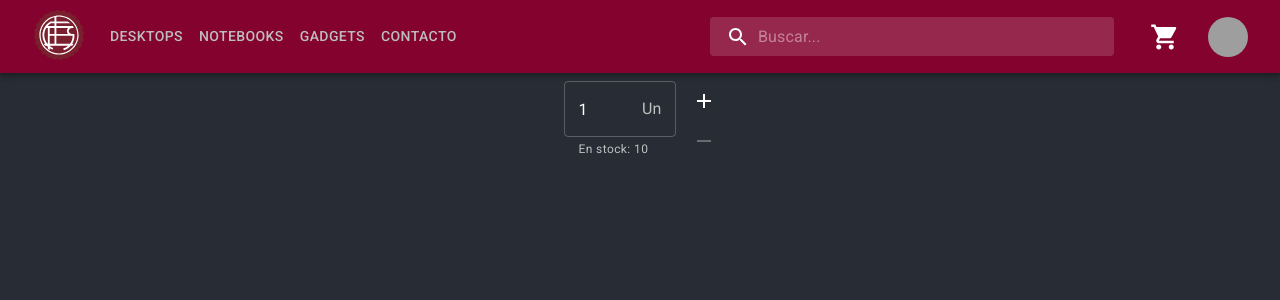
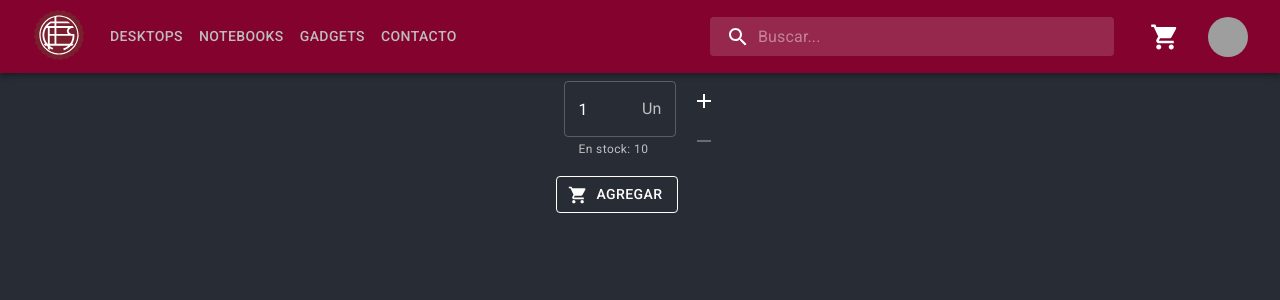
Before and after one commit to chjack10/Desafios-Coder-React, a React (Vite) app: page / in a window 1280 px wide. Shown: the top 300 px of the page. Built offline with nearby package versions, Linux system fonts and the light colour scheme; grey boxes are pictures that could not be loaded; the HTML template or start-up script is replaced by a standard one.

Commit message:
Added addToCart btn

```diff
--- a/src/components/ItemDetail/ItemCount.jsx
+++ b/src/components/ItemDetail/ItemCount.jsx
@@ -10,11 +10,16 @@ import RemoveIcon from '@mui/icons-material/Remove';
 import IconButton from '@mui/material/IconButton';
 import Stack from '@mui/material/Stack';
 import Box from '@mui/system/Box';
+import Button from '@mui/material/Button';
+import ShoppingCartIcon from '@mui/icons-material/ShoppingCart';
 
-const ItemCounter = ({ stock, initial }) => {
+const ItemCounter = ({ stock = 0, initial = 1, onAdd }) => {
   const { counter, increment, decrement } = useCounter(initial);
 
+  const handleAddBtn = () => onAdd(counter);
+
   return (
+    <Box>
       <Box
         display='flex'
         flexDirection={{ xs: 'column', sm: 'row' }}
@@ -43,7 +48,7 @@ const ItemCounter = ({ stock, initial }) => {
             En stock: {stock}
           </FormHelperText>
         </FormControl>
-      <Stack direction={{ xs: 'row', sm: 'column' }}>
+        <Stack direction={{ xs: 'row-reverse', sm: 'column' }}>
           <IconButton
             aria-label='addButton'
             disabled={counter === stock ? true : false}
@@ -58,27 +63,17 @@ const ItemCounter = ({ stock, initial }) => {
           </IconButton>
         </Stack>
       </Box>
+      <Button
+        aria-label='addToCart'
+        variant='outlined'
+        color='inherit'
+        startIcon={<ShoppingCartIcon />}
+        sx={{ mt: 1 }}
+        onClick={handleAddBtn}>
+        Agregar
+      </Button>
+    </Box>
   );
 };
 
 export default ItemCounter;
-
-/*
-
-A tener en cuenta:
-- El número contador nunca puede superar el stock disponible
-- De no haber stock el click no debe tener efecto y por ende no ejecutar el callback onAdd
-- Si hay stock al clickear el botón se debe ejecutar onAdd con un número que debe ser la cantidad seleccionada por el usuario
-
-- Detalle importante: Como sabes, todavía no tenemos nuestro detalle de ítem y este desarrollo es parte de él, así que por el momento puedes probar e importar este componente dentro del ItemListContainer, sólo a propósitos de prueba. Después lo sacaremos de aquí y lo incluiremos en el detalle del ítem
-Ejemplo inicial:
-
-function ItemCount({ stock, initial,  onAdd }) {
- // Desarrollar lógica
-}
-
-- Adicionalmente tendremos un número inicial (initial) de cantidad de ítems, de tal modo que si lo invoco del siguiente modo:
-<ItemCount stock=”5” initial=”1” />
-debería ver el contador inicializado en 1 por defecto
-
-*/
--- a/src/components/NavBar/ItemListCointainer.jsx
+++ b/src/components/NavBar/ItemListCointainer.jsx
@@ -5,10 +5,13 @@ import Container from '@mui/material/Container';
 import Box from '@mui/material/Box';
 
 const ItemListCointainer = () => {
+  const getCounterFromChild = (counter) =>
+    alert(`Esto va a ser el badge del carrito: ${counter}`);
+
   return (
     <Container maxWidth='sm'>
       <Box display='flex' justifyContent='center'>
-        <ItemCounter stock={10} />
+        <ItemCounter stock={10} initial={1} onAdd={getCounterFromChild} />
       </Box>
     </Container>
   );
--- a/src/hooks/useCounter.js
+++ b/src/hooks/useCounter.js
@@ -1,6 +1,6 @@
 import { useState } from 'react';
 
-export const useCounter = (initialState = 1) => {
+export const useCounter = (initialState = 0) => {
   const [counter, setCounter] = useState(initialState);
 
   const increment = () => {
```
Lines whose indentation alone changed are shown as unchanged.
